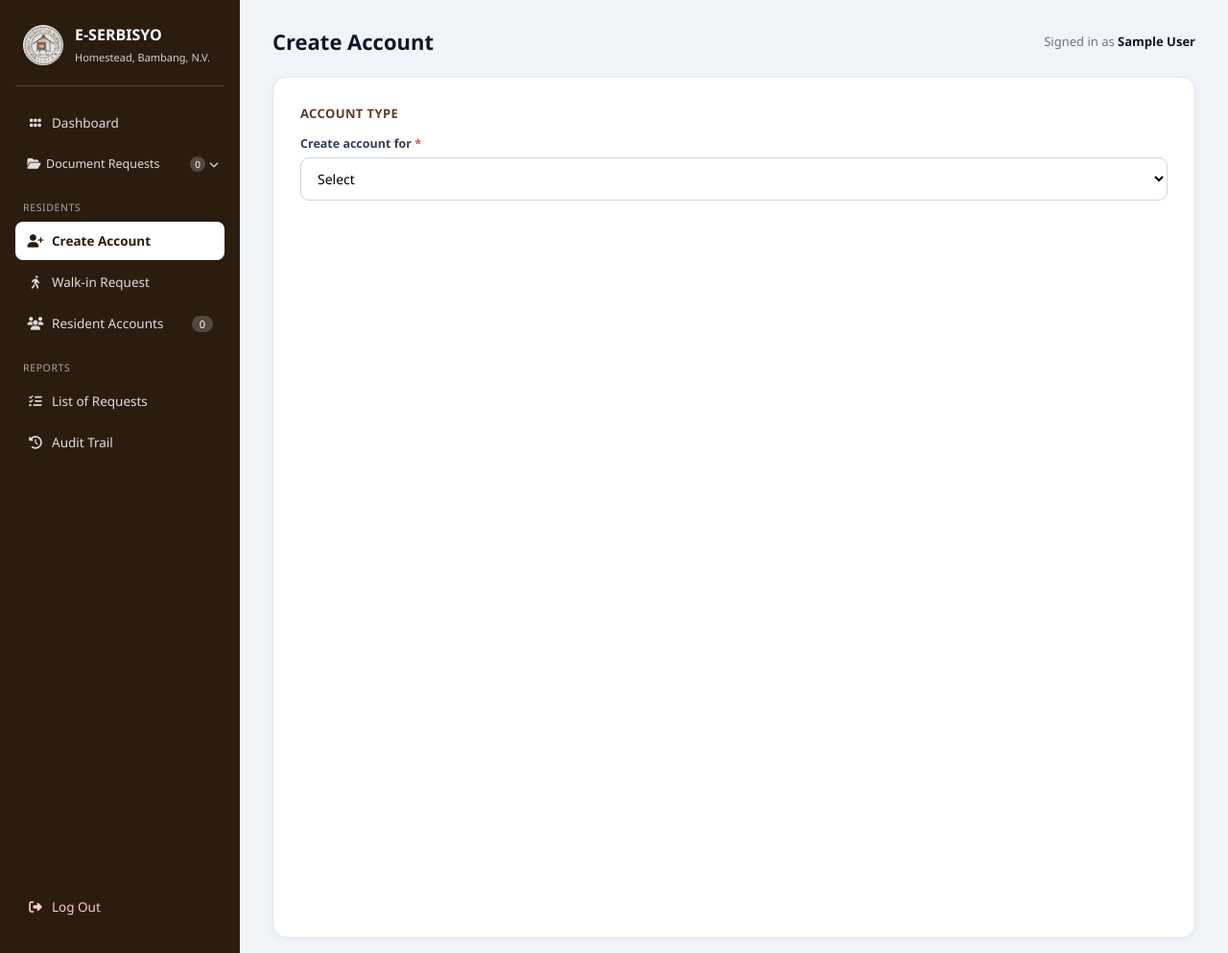
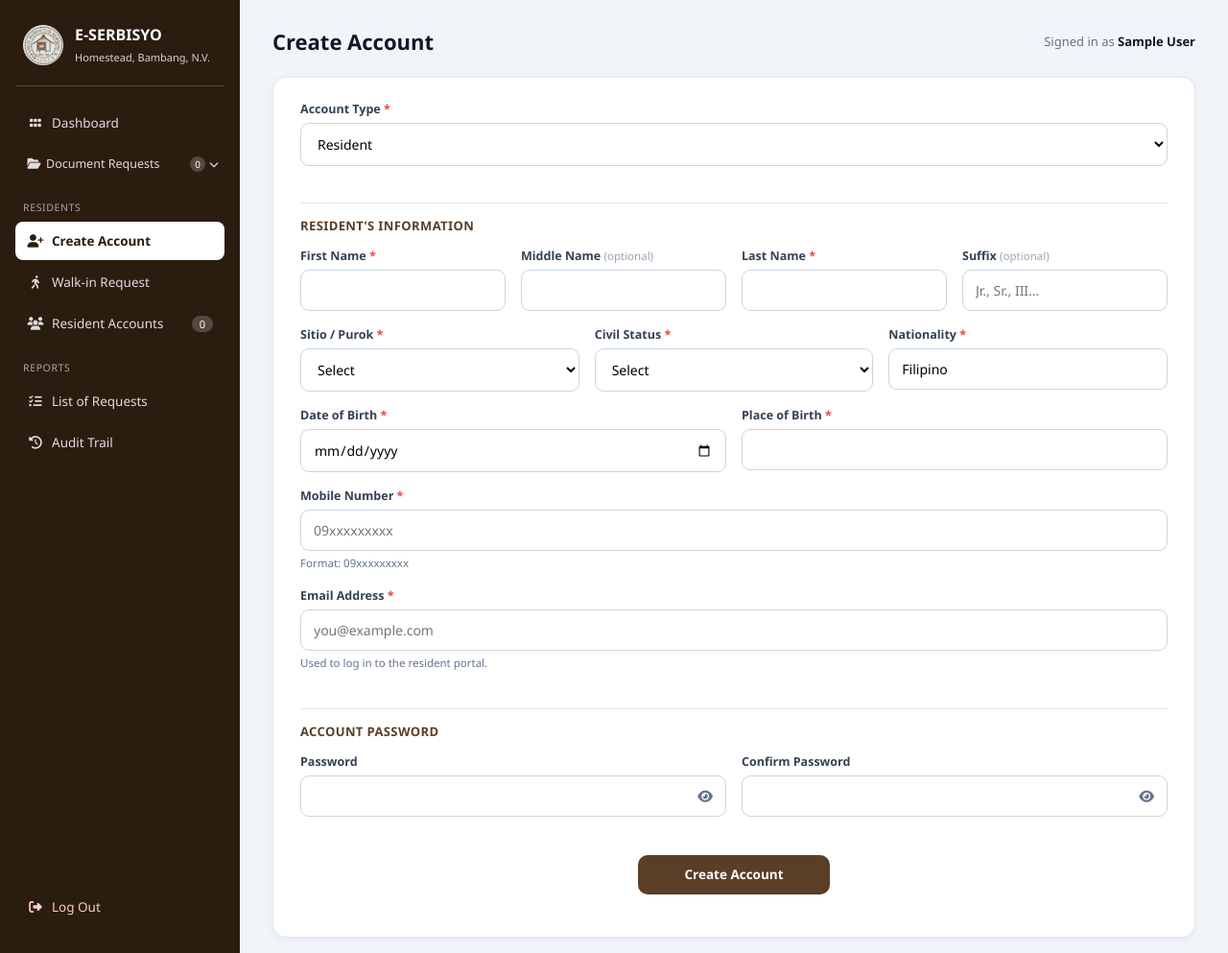
Before and after one commit to jasonabrias1/my_app2, a Laravel app: page /admin/accounts in a window 1280 px wide. Shown: the whole page at 96% size. Run offline with Laravel 12, Linux system fonts and the light colour scheme; the visitor is signed in with stand-in values (Sample User, id 1); data that the repository does not hold is empty.

Commit message:
Add admin account creation
Save admin accounts to the existing admins table with hashed credentials while preserving resident account creation.

Co-authored-by: Copilot <223556219+Copilot@users.noreply.github.com>

```diff
--- a/app/Http/Controllers/AdminResidentController.php
+++ b/app/Http/Controllers/AdminResidentController.php
@@ -34,28 +34,48 @@ class AdminResidentController extends Controller
             return $redirect;
         }
 
-        $validator = Validator::make($request->all(), [
+        $accountType = $request->input('account_type');
+        if ($accountType === 'admin') {
+            $request->merge([
+                'password' => trim((string) $request->input('password', '')),
+                'confirm_password' => trim((string) $request->input('confirm_password', '')),
+            ]);
+        }
+
+        $rules = [
+            'account_type' => ['required', 'in:resident,admin'],
             'first_name' => ['required', 'string', 'max:100'],
             'middle_name' => ['nullable', 'string', 'max:100'],
             'last_name' => ['required', 'string', 'max:100'],
             'suffix' => ['nullable', 'string', 'max:20'],
-            'address_purok' => ['required', 'in:Purok 1,Purok 2,Purok 3'],
-            'civil_status' => ['required', 'in:Single,Married,Widowed,Separated'],
-            'nationality' => ['required', 'string', 'max:100'],
-            'date_of_birth' => ['required', 'date'],
-            'place_of_birth' => ['required', 'string', 'max:255'],
-            'mobile_number' => ['required', 'regex:/^09\d{9}$/', 'max:11', 'unique:residents,mobile_number'],
-            'email' => ['required', 'email', 'max:100', 'unique:residents,email'],
+            'email' => ['required', 'email', 'max:100'],
             'password' => ['required', 'string', 'min:8'],
             'confirm_password' => ['required', 'same:password'],
-        ], [
+        ];
+
+        if ($accountType === 'admin') {
+            $rules['email'][] = 'unique:admins,email';
+        } else {
+            $rules += [
+                'address_purok' => ['required', 'in:Purok 1,Purok 2,Purok 3'],
+                'civil_status' => ['required', 'in:Single,Married,Widowed,Separated'],
+                'nationality' => ['required', 'string', 'max:100'],
+                'date_of_birth' => ['required', 'date'],
+                'place_of_birth' => ['required', 'string', 'max:255'],
+                'mobile_number' => ['required', 'regex:/^09\d{9}$/', 'max:11', 'unique:residents,mobile_number'],
+            ];
+            $rules['email'][] = 'unique:residents,email';
+        }
+
+        $messages = [
             'address_purok.in' => 'Please select a valid Sitio / Purok.',
             'civil_status.in' => 'Please select a valid civil status.',
             'mobile_number.regex' => 'Mobile number must be in the format 09xxxxxxxxx.',
             'mobile_number.unique' => 'An account with that mobile number already exists.',
             'email.unique' => 'An account with that email already exists.',
             'confirm_password.same' => 'Passwords do not match.',
-        ]);
+        ];
+        $validator = Validator::make($request->all(), $rules, $messages);
 
         if ($validator->fails()) {
             return redirect()->back()->withErrors($validator)->withInput($request->except([
@@ -71,6 +91,21 @@ class AdminResidentController extends Controller
             trim($data['last_name']),
             trim($data['suffix'] ?? ''),
         ])->filter()->implode(' ');
+
+        if ($accountType === 'admin') {
+            DB::table('admins')->insert([
+                'fullname' => $fullName,
+                'email' => trim($data['email']),
+                'password' => Hash::make($data['password']),
+            ]);
+
+            $this->auditLogger->logAdmin('Created admin account', $fullName);
+
+            return redirect()->back()->with([
+                'created_account_name' => $fullName,
+                'created_account_type' => 'admin',
+            ]);
+        }
 
         DB::table('residents')->insert([
             'fullname' => $fullName,
@@ -90,7 +125,10 @@ class AdminResidentController extends Controller
 
         $this->auditLogger->logAdmin('Created resident account', $fullName);
 
-        return redirect()->back()->with('created_resident_name', $fullName);
+        return redirect()->back()->with([
+            'created_account_name' => $fullName,
+            'created_account_type' => 'resident',
+        ]);
     }
 
     public function index(Request $request): View|RedirectResponse
--- a/public/script/admin_create_account.js
+++ b/public/script/admin_create_account.js
@@ -1,9 +1,26 @@
+
 function openCreateAccountModal(name, type) {
     document.getElementById('createdAccountName').textContent = name;
-    document.getElementById('createdAccountTypeLabel').textContent = type === 'admin' ? 'Admin' : 'Resident';
+    document.getElementById('createdAccountType').textContent = type === 'admin' ? 'Admin' : 'Resident';
     document.getElementById('createStepSuccess').style.display = 'block';
     document.getElementById('createStepAgain').style.display = 'none';
     document.getElementById('createAccountModal').classList.add('open');
+}
+
+function updateAccountType() {
+    var accountType = document.getElementById('accountType').value;
+    var isResident = accountType === 'resident';
+
+    document.querySelectorAll('[data-resident-only]').forEach(function (section) {
+        section.style.display = isResident ? '' : 'none';
+    });
+    document.querySelectorAll('[data-required-role="resident"]').forEach(function (input) {
+        input.required = isResident;
+    });
+    document.getElementById('accountInfoTitle').textContent = isResident ? "Resident's Information" : "Admin's Information";
+    document.getElementById('emailHelp').textContent = isResident
+        ? 'Used to log in to the resident portal.'
+        : 'Used to log in to the admin portal.';
 }
 
 function showCreateAnotherStep() {
@@ -21,6 +38,7 @@ function resetCreateAccountForm() {
     window.location.href = window.ADMIN_ACCOUNTS_URL;
 }
 
+
 function togglePasswordVisibility(inputId, btn) {
     var input = document.getElementById(inputId);
     var icon = btn.querySelector('i');
@@ -37,43 +55,10 @@ function togglePasswordVisibility(inputId, btn) {
     }
 }
 
-// Show only the fields for the selected account type.
-// Hidden sections are disabled so they are not validated or submitted.
-function applyAccountType() {
-    var type = document.getElementById('accountType').value;
-    var fields = document.getElementById('formFields');
-
-    fields.style.display = type ? 'block' : 'none';
-    document.getElementById('actionInput').value = type === 'admin' ? 'create_admin' : 'create_resident';
-    document.getElementById('infoTitle').textContent =
-        type === 'admin' ? "Admin's Information" : "Resident's Information";
-    document.getElementById('emailHint').textContent =
-        type === 'admin' ? 'Used to log in to the admin portal.' : 'Used to log in to the resident portal.';
-    document.getElementById('submitBtn').textContent =
-        type === 'admin' ? 'Create Admin Account' : 'Create Resident Account';
-
-    document.querySelectorAll('.type-section').forEach(function (section) {
-        var active = section.dataset.type === type;
-        section.classList.toggle('active', active);
-        section.querySelectorAll('input, select, textarea').forEach(function (el) {
-            el.disabled = !active;
-        });
-    });
-}
 
 document.addEventListener('DOMContentLoaded', function () {
-    var select = document.getElementById('accountType');
-    select.addEventListener('change', applyAccountType);
-    applyAccountType();
-
-    document.getElementById('createAccountForm').addEventListener('submit', function (e) {
-        var pw = document.getElementById('passwordInput').value;
-        var cpw = document.getElementById('confirmPasswordInput').value;
-        if (pw !== cpw) {
-            e.preventDefault();
-            alert('Passwords do not match.');
-        }
-    });
+    document.getElementById('accountType').addEventListener('change', updateAccountType);
+    updateAccountType();
 
     if (typeof CREATED_ACCOUNT_NAME !== 'undefined') {
         openCreateAccountModal(CREATED_ACCOUNT_NAME, CREATED_ACCOUNT_TYPE);
--- a/resources/views/admin/create-account.blade.php
+++ b/resources/views/admin/create-account.blade.php
@@ -12,8 +12,6 @@
         input[type="password"]::-ms-clear {
             display: none;
         }
-        .type-section { display: none; }
-        .type-section.active { display: block; }
     </style>
 </head>
 <body>
@@ -32,24 +30,17 @@
                     <ul>@foreach ($errors->all() as $error)<li>{{ $error }}</li>@endforeach</ul>
                 </div>
             @endif
-            <form method="POST" action="{{ url()->current() }}" id="createAccountForm">
+            <form method="POST" action="{{ url()->current() }}">
                 @csrf
-                <input type="hidden" name="action" id="actionInput" value="create_resident">
-
-                <div class="form-section-title">Account Type</div>
-                <div class="form-row">
-                    <div class="form-group">
-                        <label>Create account for <span class="req-mark">*</span></label>
+                <div class="form-group account-type-group">
+                    <label for="accountType">Account Type <span class="req-mark">*</span></label>
                     <select name="account_type" id="accountType" required>
-                            <option value="" {{ old('account_type') === null ? 'selected' : '' }} disabled>Select</option>
-                            <option value="resident" @selected(old('account_type') === 'resident')>Resident</option>
+                        <option value="resident" @selected(old('account_type', 'resident') === 'resident')>Resident</option>
                         <option value="admin" @selected(old('account_type') === 'admin')>Admin</option>
                     </select>
                 </div>
-                </div>
 
-                <div id="formFields" style="display:none;">
-                    <div class="form-section-title" id="infoTitle">Information</div>
+                <div class="form-section-title" id="accountInfoTitle">Resident's Information</div>
                 <div class="form-row">
                     <div class="form-group">
                         <label>First Name <span class="req-mark">*</span></label>
@@ -69,27 +60,11 @@
                     </div>
                 </div>
 
-                    {{-- Admin only --}}
-                    <div class="type-section" data-type="admin">
-                        <div class="form-row">
-                            <div class="form-group">
-                                <label>Position <span class="req-mark">*</span></label>
-                                <select name="position" required>
-                                    <option value="" {{ old('position') === null ? 'selected' : '' }} disabled>Select</option>
-                                    @foreach (['Barangay Secretary', 'Barangay Captain', 'Barangay Treasurer', 'Kagawad', 'SK Chairperson', 'Staff'] as $position)
-                                        <option value="{{ $position }}" @selected(old('position') === $position)>{{ $position }}</option>
-                                    @endforeach
-                                </select>
-                            </div>
-                        </div>
-                    </div>
-
-                    {{-- Resident only --}}
-                    <div class="type-section" data-type="resident">
+                <div data-resident-only>
                 <div class="form-row">
                     <div class="form-group">
                         <label>Sitio / Purok <span class="req-mark">*</span></label>
-                                <select name="address_purok" required>
+                        <select name="address_purok" required data-required-role="resident">
                             <option value="" {{ old('address_purok') === null ? 'selected' : '' }} disabled>Select</option>
                             @foreach (['Purok 1', 'Purok 2', 'Purok 3'] as $purok)
                                 <option value="{{ $purok }}" @selected(old('address_purok') === $purok)>{{ $purok }}</option>
@@ -98,7 +73,7 @@
                     </div>
                     <div class="form-group">
                         <label>Civil Status <span class="req-mark">*</span></label>
-                                <select name="civil_status" required>
+                        <select name="civil_status" required data-required-role="resident">
                             <option value="" {{ old('civil_status') === null ? 'selected' : '' }} disabled>Select</option>
                             @foreach (['Single', 'Married', 'Widowed', 'Separated'] as $status)
                                 <option value="{{ $status }}" @selected(old('civil_status') === $status)>{{ $status }}</option>
@@ -107,19 +82,18 @@
                     </div>
                     <div class="form-group">
                         <label>Nationality <span class="req-mark">*</span></label>
-                                <input type="text" name="nationality" value="{{ old('nationality', 'Filipino') }}" required>
+                        <input type="text" name="nationality" value="{{ old('nationality', 'Filipino') }}" required data-required-role="resident">
                     </div>
                 </div>
 
                 <div class="form-row">
                     <div class="form-group">
                         <label>Date of Birth <span class="req-mark">*</span></label>
-                                <input type="date" name="date_of_birth" value="{{ old('date_of_birth') }}" required>
+                        <input type="date" name="date_of_birth" value="{{ old('date_of_birth') }}" required data-required-role="resident">
                     </div>
                     <div class="form-group">
                         <label>Place of Birth <span class="req-mark">*</span></label>
-                                <input type="text" name="place_of_birth" value="{{ old('place_of_birth') }}" required>
-                            </div>
+                        <input type="text" name="place_of_birth" value="{{ old('place_of_birth') }}" required data-required-role="resident">
                     </div>
                 </div>
 
@@ -128,20 +102,24 @@
                         <label>Mobile Number <span class="req-mark">*</span></label>
                         <input type="tel" name="mobile_number" value="{{ old('mobile_number') }}"
                             placeholder="09xxxxxxxxx" pattern="09[0-9]{9}" maxlength="11" inputmode="numeric"
-                                oninput="this.value = this.value.replace(/[^0-9]/g, '')" required>
+                            oninput="this.value = this.value.replace(/[^0-9]/g, '')" required data-required-role="resident">
                         <small style="color:var(--muted);font-size:11.5px;">Format: 09xxxxxxxxx</small>
                     </div>
+                </div>
+                </div>
+
+                <div class="form-row">
                     <div class="form-group">
                         <label>Email Address <span class="req-mark">*</span></label>
                         <input type="email" name="email" value="{{ old('email') }}" placeholder="you@example.com" required>
-                            <small style="color:var(--muted);font-size:11.5px;" id="emailHint">Used to log in.</small>
+                        <small id="emailHelp" style="color:var(--muted);font-size:11.5px;">Used to log in to the resident portal.</small>
                     </div>
                 </div>
 
                 <div class="form-section-title">Account Password</div>
                 <div class="form-row">
                     <div class="form-group">
-                            <label>Password <span class="req-mark">*</span></label>
+                        <label>Password</label>
                         <div class="password-field-wrap">
                             <input type="password" name="password" id="passwordInput" required minlength="8">
                             <button type="button" class="password-toggle-btn"
@@ -150,7 +128,7 @@
                         </div>
                     </div>
                     <div class="form-group">
-                            <label>Confirm Password <span class="req-mark">*</span></label>
+                        <label>Confirm Password</label>
                         <div class="password-field-wrap">
                             <input type="password" name="confirm_password" id="confirmPasswordInput" required minlength="8">
                             <button type="button" class="password-toggle-btn"
@@ -160,8 +138,7 @@
                     </div>
                 </div>
                 <div class="form-submit-row">
-                        <button type="submit" class="btn btn-centered" id="submitBtn">Create Account</button>
-                    </div>
+                    <button type="submit" class="btn btn-centered">Create Account</button>
                 </div>
             </form>
         </div>
@@ -177,8 +154,7 @@
                     </div>
                     <h3 style="margin-bottom:8px;">Account Created</h3>
                     <p style="color:var(--muted);font-size:13.5px;margin-bottom:22px;">
-                        <span id="createdAccountTypeLabel">Resident</span> account for
-                        <strong id="createdAccountName"></strong> has been created successfully.
+                        <span id="createdAccountType"></span> account for <strong id="createdAccountName"></strong> has been created successfully.
                     </p>
                     <button type="button" class="btn btn-block" onclick="showCreateAnotherStep()">OK</button>
                 </div>
@@ -205,7 +181,7 @@
     @if (session('created_account_name'))
         <script>
             var CREATED_ACCOUNT_NAME = @json(session('created_account_name'));
-            var CREATED_ACCOUNT_TYPE = @json(session('created_account_type', 'resident'));
+            var CREATED_ACCOUNT_TYPE = @json(session('created_account_type'));
         </script>
     @endif
     <script>
```
Also changed, not shown: tests/Feature/AdminResidentPagesTest.php (+42 -1 lines). Lines whose indentation alone changed are shown as unchanged.
